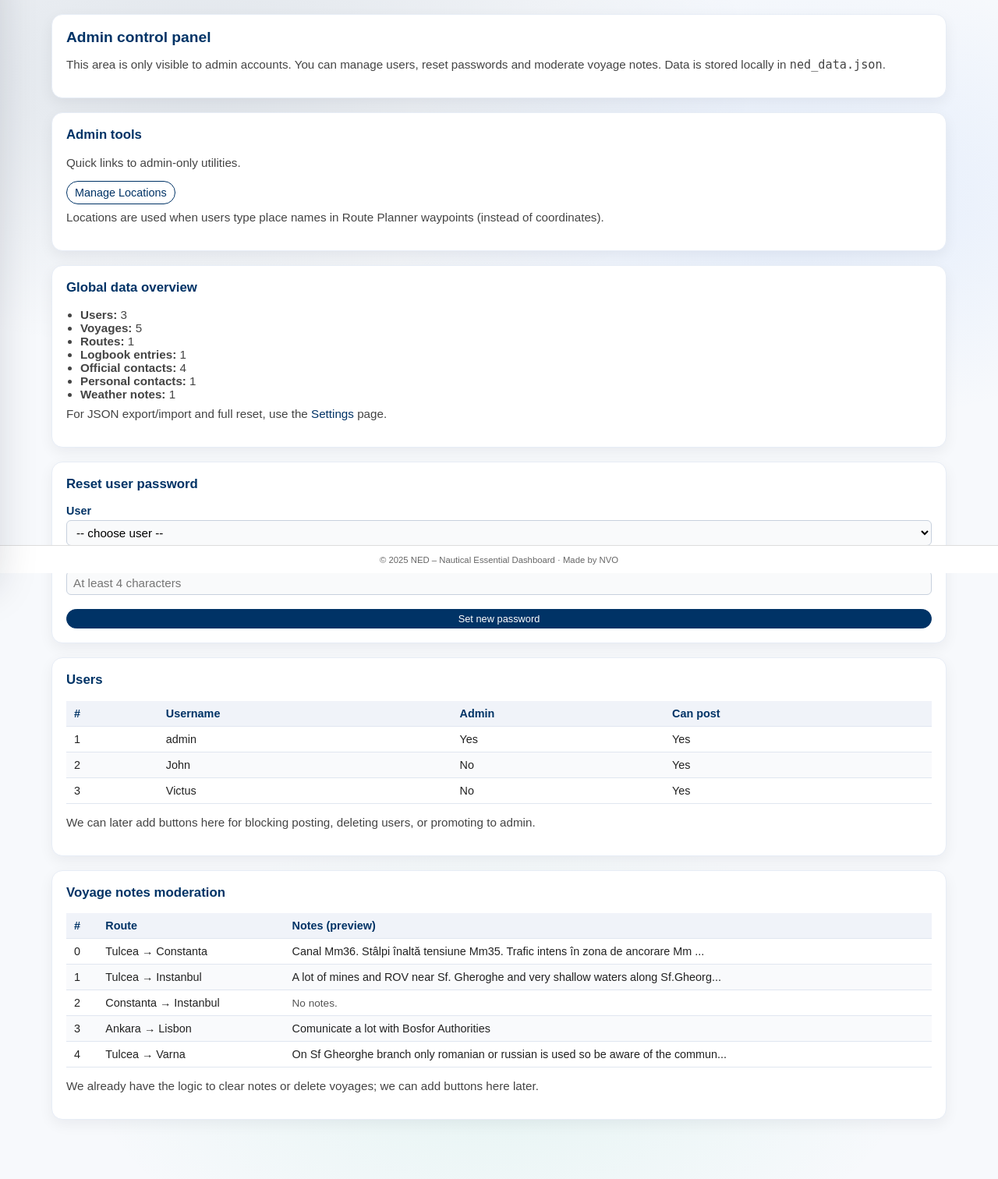
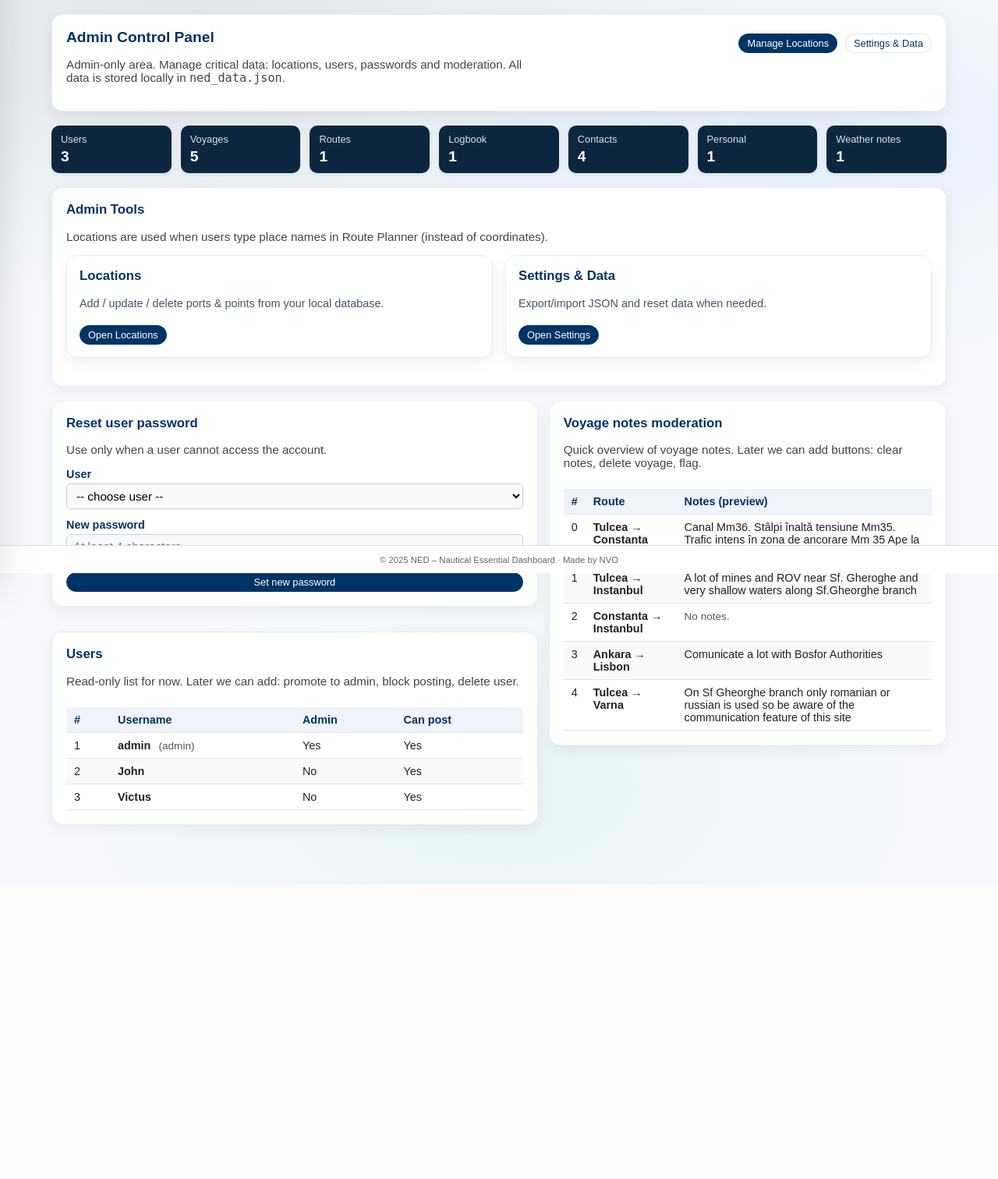
Before and after one commit to NVO01-95/NED-, a Flask app: page /admin in a window 1280 px wide. Shown: the part 65-1577 px from the top of the page at 78% size. After the commit the page ends 1199 px from the top, so only its background shows below. Run offline with Flask 3, Linux system fonts and the light colour scheme; the visitor is signed in with stand-in values (Sample User, id 1).

Commit message:
Admin style

```diff
--- a/static/style.css
+++ b/static/style.css
@@ -867,3 +867,7 @@
   border-top: 1px solid #e7edf6;
   color:#64748b;
 }
+
+
+.flash-success{ background:#ecfdf3; border:1px solid #bbf7d0; color:#14532d; padding:10px 12px; border-radius:12px; }
+.flash-error{ background:#fff1f2; border:1px solid #fecdd3; color:#7f1d1d; padding:10px 12px; border-radius:12px; }
--- a/templates/admin.html
+++ b/templates/admin.html
@@ -1,86 +1,108 @@
 {% extends "base.html" %}
-
 {% block title %}Admin · NED{% endblock %}
 
 {% block content %}
+
 <section class="ned-card">
-    <h2>Admin control panel</h2>
-    <p class="small-hint">
-        This area is only visible to admin accounts. You can manage users, reset passwords
-        and moderate voyage notes. Data is stored locally in <code>ned_data.json</code>.
+  <div style="display:flex; align-items:flex-start; justify-content:space-between; gap:16px; flex-wrap:wrap;">
+    <div>
+      <h2 style="margin-bottom:6px;">Admin Control Panel</h2>
+      <p class="small-hint" style="max-width:70ch;">
+        Admin-only area. Manage critical data: locations, users, passwords and moderation.
+        All data is stored locally in <code>ned_data.json</code>.
       </p>
+    </div>
+
+    <div style="display:flex; gap:10px; align-items:center; flex-wrap:wrap;">
+      <a class="btn btn-small" href="{{ url_for('admin_locations') }}">Manage Locations</a>
+      <a class="btn btn-small btn-secondary" href="{{ url_for('settings') }}">Settings & Data</a>
+    </div>
+  </div>
 
   {% if admin_message %}
-        <p style="color: #0c6b2c; font-size: 0.9rem; margin-top: 8px;">
-            {{ admin_message }}
-        </p>
+    <div class="flash flash-success" style="margin-top:12px;">{{ admin_message }}</div>
   {% endif %}
   {% if admin_error %}
-        <p style="color: #b00020; font-size: 0.9rem; margin-top: 8px;">
-            {{ admin_error }}
-        </p>
+    <div class="flash flash-error" style="margin-top:12px;">{{ admin_error }}</div>
   {% endif %}
 </section>
 
-<section class="ned-card">
-    <h3>Admin tools</h3>
+{% if summary %}
+<section class="home-stats" style="margin-top:14px;">
+  <div class="home-stat-card">
+    <div class="home-stat-label">Users</div>
+    <div class="home-stat-value">{{ summary.users }}</div>
+  </div>
+  <div class="home-stat-card">
+    <div class="home-stat-label">Voyages</div>
+    <div class="home-stat-value">{{ summary.voyages }}</div>
+  </div>
+  <div class="home-stat-card">
+    <div class="home-stat-label">Routes</div>
+    <div class="home-stat-value">{{ summary.routes }}</div>
+  </div>
+  <div class="home-stat-card">
+    <div class="home-stat-label">Logbook</div>
+    <div class="home-stat-value">{{ summary.log_entries }}</div>
+  </div>
+  <div class="home-stat-card">
+    <div class="home-stat-label">Contacts</div>
+    <div class="home-stat-value">{{ summary.contacts }}</div>
+  </div>
+  <div class="home-stat-card">
+    <div class="home-stat-label">Personal</div>
+    <div class="home-stat-value">{{ summary.personal_contacts }}</div>
+  </div>
+  <div class="home-stat-card">
+    <div class="home-stat-label">Weather notes</div>
+    <div class="home-stat-value">{{ summary.weather_notes }}</div>
+  </div>
+</section>
+{% endif %}
+
+<section class="ned-card" style="margin-top:14px;">
+  <h3 style="margin-bottom:6px;">Admin Tools</h3>
   <p class="small-hint">
-        Quick links to admin-only utilities.
+    Locations are used when users type place names in Route Planner (instead of coordinates).
   </p>
 
-    <div style="display:flex; gap:10px; flex-wrap:wrap; margin-top:10px;">
-        <a class="nav-link" href="{{ url_for('admin_locations') }}">Manage Locations</a>
+  <div class="home-grid" style="margin-top:10px;">
+    <article class="home-card ned-card" style="padding:16px;">
+      <h3 style="margin-top:0;">Locations</h3>
+      <p class="small-hint">Add / update / delete ports & points from your local database.</p>
+      <a href="{{ url_for('admin_locations') }}" class="btn btn-small">Open Locations</a>
+    </article>
 
-
-
+    <article class="home-card ned-card" style="padding:16px;">
+      <h3 style="margin-top:0;">Settings & Data</h3>
+      <p class="small-hint">Export/import JSON and reset data when needed.</p>
+      <a href="{{ url_for('settings') }}" class="btn btn-small">Open Settings</a>
+    </article>
   </div>
-
-    <p class="small-hint" style="margin-top: 8px;">
-        Locations are used when users type place names in Route Planner waypoints (instead of coordinates).
-    </p>
 </section>
 
-<section class="ned-card">
-    <h3>Global data overview</h3>
-    <ul>
-        <li><strong>Users:</strong> {{ summary.users }}</li>
-        <li><strong>Voyages:</strong> {{ summary.voyages }}</li>
-        <li><strong>Routes:</strong> {{ summary.routes }}</li>
-        <li><strong>Logbook entries:</strong> {{ summary.log_entries }}</li>
-        <li><strong>Official contacts:</strong> {{ summary.contacts }}</li>
-        <li><strong>Personal contacts:</strong> {{ summary.personal_contacts }}</li>
-        <li><strong>Weather notes:</strong> {{ summary.weather_notes }}</li>
-    </ul>
-
-    <p class="small-hint" style="margin-top: 8px;">
-        For JSON export/import and full reset, use the <a href="{{ url_for('settings') }}">Settings</a> page.
-    </p>
-</section>
+<section style="display:grid; grid-template-columns: 1.1fr 0.9fr; gap:14px; margin-top:14px;">
+  <!-- LEFT COLUMN -->
+  <div style="display:flex; flex-direction:column; gap:14px;">
 
     <section class="ned-card">
-    <h3>Reset user password</h3>
-    <form method="post" action="{{ url_for('admin_reset_password') }}" class="voyage-form">
+      <h3 style="margin-bottom:6px;">Reset user password</h3>
+      <p class="small-hint">Use only when a user cannot access the account.</p>
+
+      <form method="post" action="{{ url_for('admin_reset_password') }}" class="voyage-form" style="margin-top:10px;">
         <div class="form-row">
           <label for="user_id">User</label>
           <select id="user_id" name="user_id" required>
             <option value="">-- choose user --</option>
             {% for u in users %}
-                    <option value="{{ u.id }}">
-                        #{{ u.id }} · {{ u.username }}{% if u.is_admin %} (admin){% endif %}
-                    </option>
+              <option value="{{ u.id }}">#{{ u.id }} · {{ u.username }}{% if u.is_admin %} (admin){% endif %}</option>
             {% endfor %}
           </select>
         </div>
 
         <div class="form-row">
           <label for="new_password">New password</label>
-            <input
-                id="new_password"
-                name="new_password"
-                type="password"
-                placeholder="At least 4 characters"
-                required
-            >
+          <input id="new_password" name="new_password" type="password" placeholder="At least 4 characters" required>
         </div>
 
         <button type="submit" class="btn btn-small">Set new password</button>
@@ -88,8 +110,13 @@
     </section>
 
     <section class="ned-card">
-    <h3>Users</h3>
+      <h3 style="margin-bottom:6px;">Users</h3>
+      <p class="small-hint">
+        Read-only list for now. Later we can add: promote to admin, block posting, delete user.
+      </p>
+
       {% if users %}
+        <div style="overflow:auto; margin-top:10px;">
           <table class="voyage-table">
             <thead>
               <tr>
@@ -103,24 +130,37 @@
               {% for u in users %}
               <tr>
                 <td>{{ u.id }}</td>
-                    <td>{{ u.username }}</td>
+                <td>
+                  <strong>{{ u.username }}</strong>
+                  {% if u.is_admin %}
+                    <span class="small-hint" style="margin-left:6px;">(admin)</span>
+                  {% endif %}
+                </td>
                 <td>{{ 'Yes' if u.is_admin else 'No' }}</td>
                 <td>{{ 'Yes' if u.can_post else 'No' }}</td>
               </tr>
               {% endfor %}
             </tbody>
           </table>
-        <p class="small-hint">
-            We can later add buttons here for blocking posting, deleting users, or promoting to admin.
-        </p>
+        </div>
       {% else %}
-        <p>No users found.</p>
+        <p class="small-hint" style="margin-top:10px;">No users found.</p>
       {% endif %}
     </section>
 
+  </div>
+
+  <!-- RIGHT COLUMN -->
+  <div style="display:flex; flex-direction:column; gap:14px;">
+
     <section class="ned-card">
-    <h3>Voyage notes moderation</h3>
+      <h3 style="margin-bottom:6px;">Voyage notes moderation</h3>
+      <p class="small-hint">
+        Quick overview of voyage notes. Later we can add buttons: clear notes, delete voyage, flag.
+      </p>
+
       {% if voyages %}
+        <div style="overflow:auto; margin-top:10px;">
           <table class="voyage-table">
             <thead>
               <tr>
@@ -133,10 +173,10 @@
               {% for v in voyages %}
               <tr>
                 <td>{{ loop.index0 }}</td>
-                    <td>{{ v.departure }} &rarr; {{ v.destination }}</td>
+                <td><strong>{{ v.departure }}</strong> → <strong>{{ v.destination }}</strong></td>
                 <td>
                   {% if v.notes %}
-                            {{ v.notes[:80] }}{% if v.notes|length > 80 %}...{% endif %}
+                    {{ v.notes[:120] }}{% if v.notes|length > 120 %}...{% endif %}
                   {% else %}
                     <span class="small-hint">No notes.</span>
                   {% endif %}
@@ -145,11 +185,13 @@
               {% endfor %}
             </tbody>
           </table>
-        <p class="small-hint">
-            We already have the logic to clear notes or delete voyages; we can add buttons here later.
-        </p>
+        </div>
       {% else %}
-        <p>No voyages stored yet.</p>
+        <p class="small-hint" style="margin-top:10px;">No voyages stored yet.</p>
       {% endif %}
     </section>
+
+  </div>
+</section>
+
 {% endblock %}
```
Lines whose indentation alone changed are shown as unchanged.
